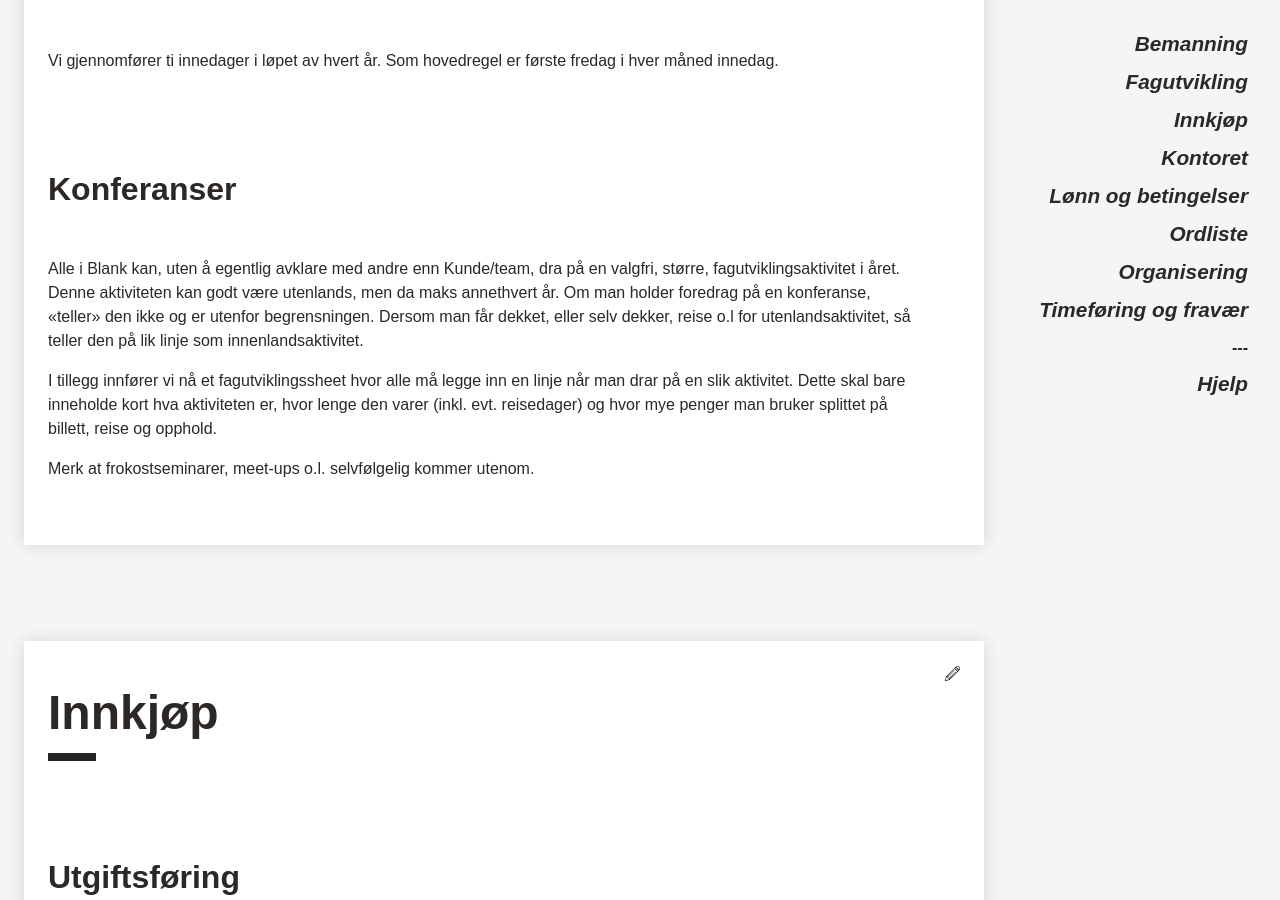
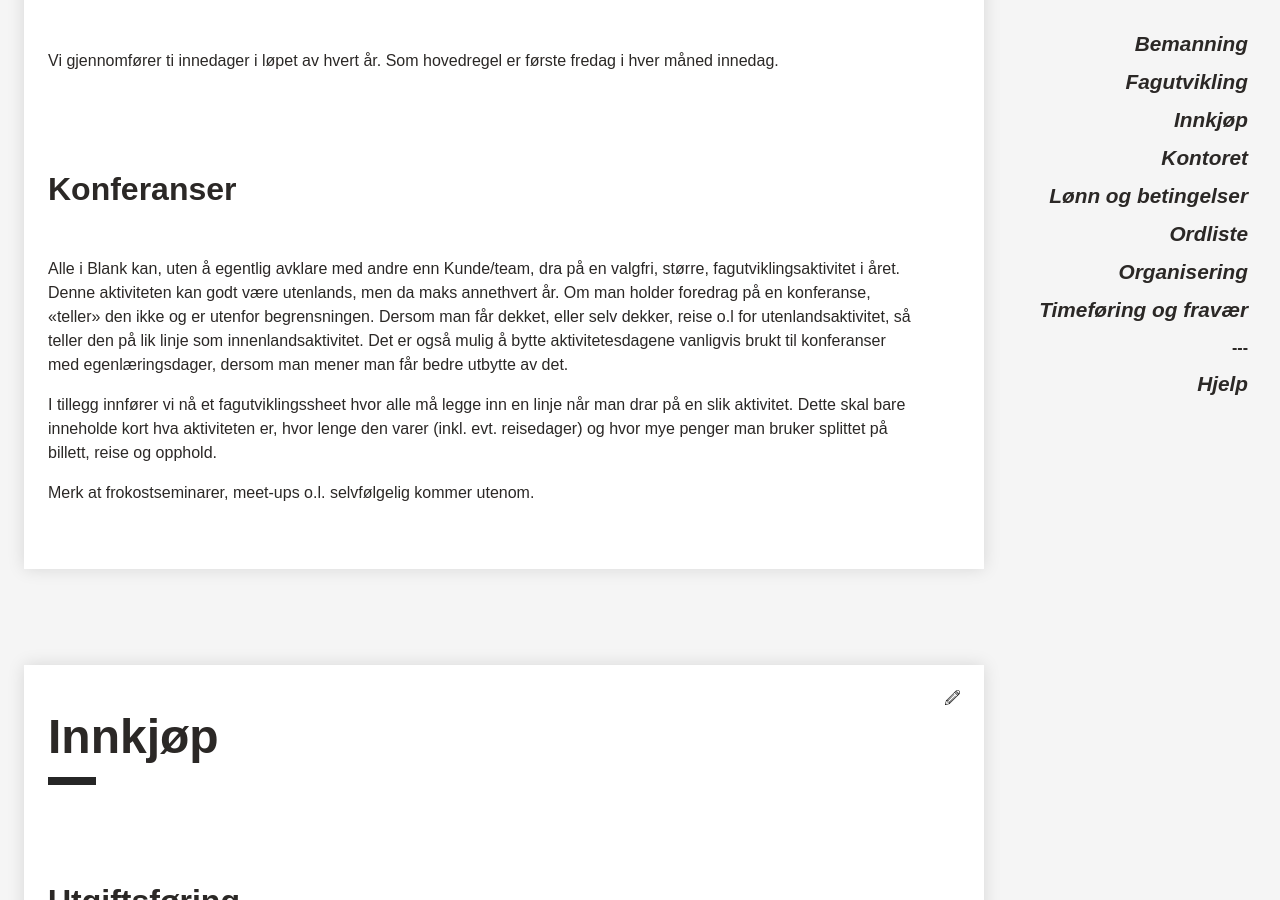
Before and after one commit to blankoslo/about-blank, a Jekyll site: the page built from index.md, in a window 1280 px wide and 900 px high, scrolled down 1854 px. Built offline with Jekyll 4.4.1, drawn with Linux system fonts in a browser that asks for light colours.

Commit message:
Bytte av aktivitetsdager mot egenlæringsdager

```diff
--- a/content/fagutvikling.md
+++ b/content/fagutvikling.md
@@ -10,7 +10,7 @@ Vi gjennomfører ti innedager i løpet av hvert år. Som hovedregel er første f
 
 ## Konferanser
 
-Alle i Blank kan, uten å egentlig avklare med andre enn Kunde/team, dra på en valgfri, større, fagutviklingsaktivitet i året. Denne aktiviteten kan godt være utenlands, men da maks annethvert år. Om man holder foredrag på en konferanse, «teller» den ikke og er utenfor begrensningen. Dersom man får dekket, eller selv dekker, reise o.l for utenlandsaktivitet, så teller den på lik linje som innenlandsaktivitet.
+Alle i Blank kan, uten å egentlig avklare med andre enn Kunde/team, dra på en valgfri, større, fagutviklingsaktivitet i året. Denne aktiviteten kan godt være utenlands, men da maks annethvert år. Om man holder foredrag på en konferanse, «teller» den ikke og er utenfor begrensningen. Dersom man får dekket, eller selv dekker, reise o.l for utenlandsaktivitet, så teller den på lik linje som innenlandsaktivitet. Det er også mulig å bytte aktivitetesdagene vanligvis brukt til konferanser med egenlæringsdager, dersom man mener man får bedre utbytte av det.
 
 I tillegg innfører vi nå et fagutviklingssheet hvor alle må legge inn en linje når man drar på en slik aktivitet. Dette skal bare inneholde kort hva aktiviteten er, hvor lenge den varer (inkl. evt. reisedager) og hvor mye penger man bruker splittet på billett, reise og opphold.
 
```
